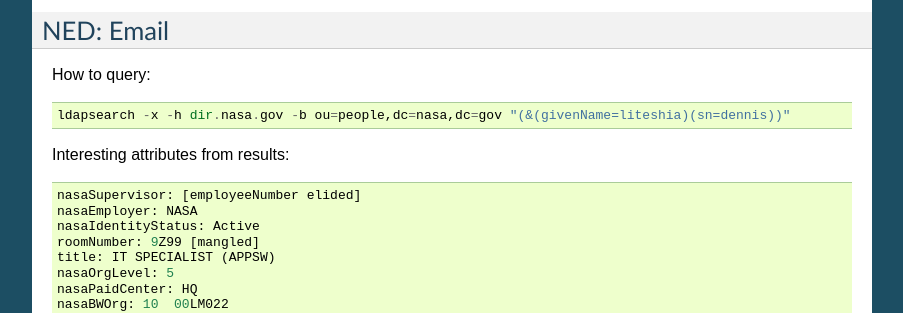
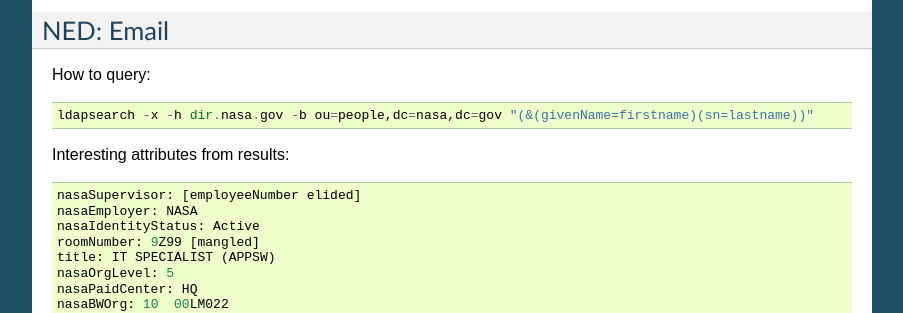
Before and after one commit to shentonfreude/pave, a Sphinx documentation site: the page built from doc/source/data_sources.rst, in a window 1280 px wide and 900 px high, scrolled down 1373 px. Shown: the part 152-465 px from the top of the window, without its empty margins (198-1101 px from the left). Built offline with Sphinx 7.4.7, drawn with Linux system fonts in a browser that asks for light colours.

Commit message:
Update docs, more.

```diff
--- a/doc/source/data_sources.rst
+++ b/doc/source/data_sources.rst
@@ -90,7 +90,7 @@ NED: Email
 
 How to query::
 
-  ldapsearch -x -h dir.nasa.gov -b ou=people,dc=nasa,dc=gov "(&(givenName=liteshia)(sn=dennis))"
+  ldapsearch -x -h dir.nasa.gov -b ou=people,dc=nasa,dc=gov "(&(givenName=firstname)(sn=lastname))"
 
 Interesting attributes from results::
 
```
